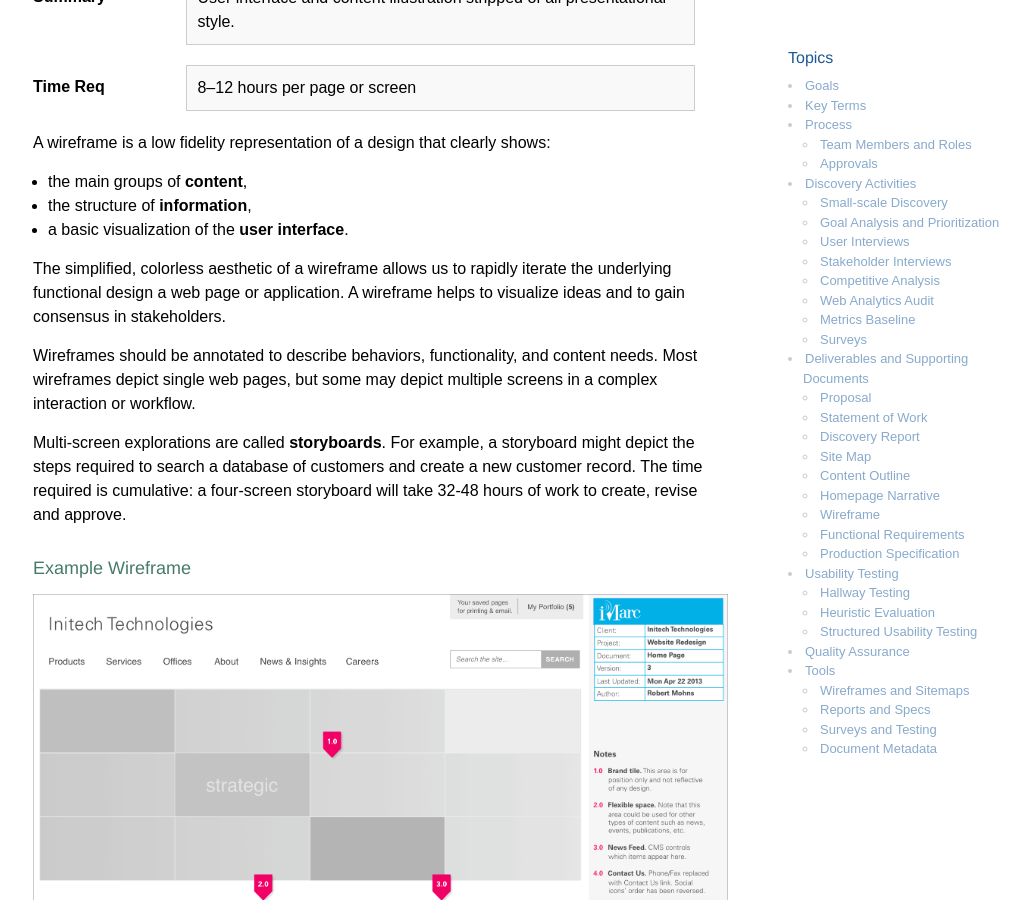
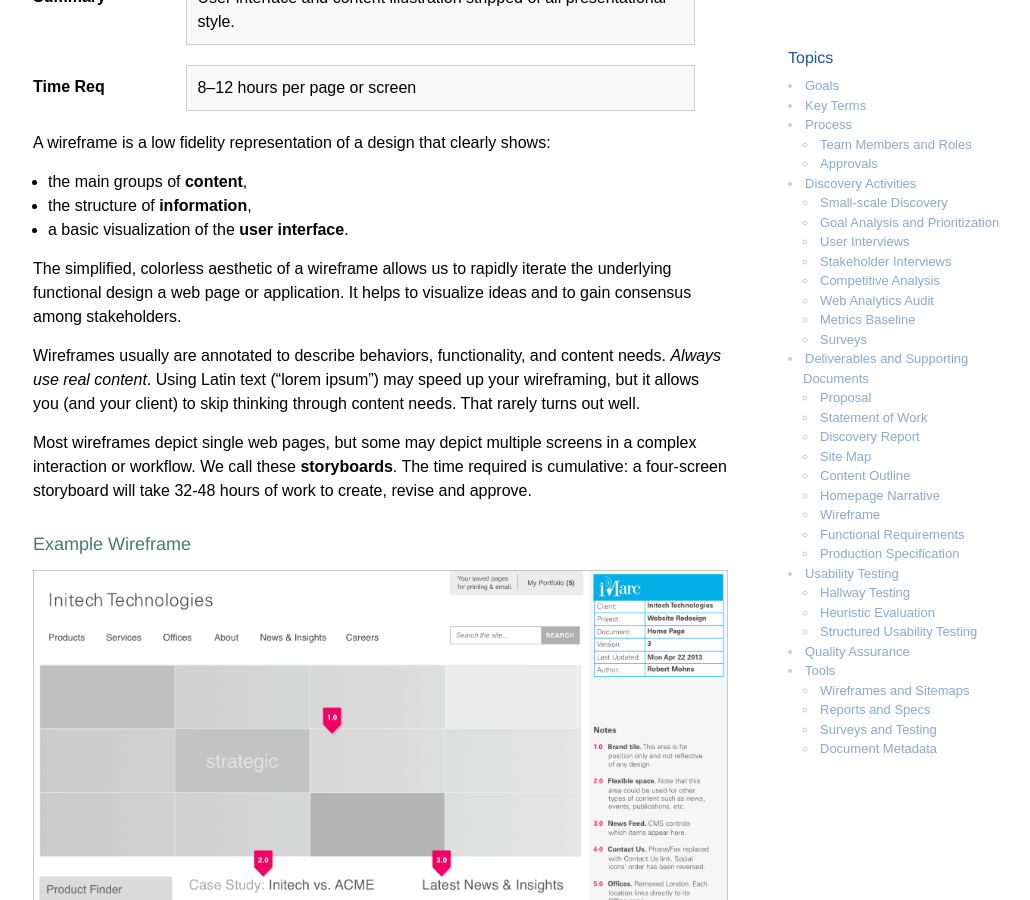
Before and after one commit to imarc/handbook, a Jekyll site: the page built from strategy.markdown, in a window 1280 px wide and 900 px high, scrolled down 12629 px. Shown: the whole window, without its empty margins (117-1147 px from the left). Built offline with Jekyll 4.4.1, drawn with Linux system fonts in a browser that asks for light colours; nearby versions of some CDN libraries; some of the changed text lies outside the part shown.

Commit message:
Wireframe content more better.

```diff
--- a/strategy.markdown
+++ b/strategy.markdown
@@ -438,11 +438,11 @@ A wireframe is a low fidelity representation of a design that clearly shows:
 + the structure of **information**,
 + a basic visualization of the **user interface**.
 
-The simplified, colorless aesthetic of a wireframe allows us to rapidly iterate the underlying functional design a web page or application. A wireframe helps to visualize ideas and to gain consensus in stakeholders.
+The simplified, colorless aesthetic of a wireframe allows us to rapidly iterate the underlying functional design a web page or application. It helps to visualize ideas and to gain consensus among stakeholders.
 
-Wireframes should be annotated to describe behaviors, functionality, and content needs. Most wireframes depict single web pages, but some may depict multiple screens in a complex interaction or workflow.
+Wireframes usually are annotated to describe behaviors, functionality, and content needs. *Always use real content*. Using Latin text (“lorem ipsum”) may speed up your wireframing, but it allows you (and your client) to skip thinking through content needs. That rarely turns out well.
 
-Multi-screen explorations are called **storyboards**. For example, a storyboard might depict the steps required to search a database of customers and create a new customer record. The time required is cumulative: a four-screen storyboard will take 32-48 hours of work to create, revise and approve.
+Most wireframes depict single web pages, but some may depict multiple screens in a complex interaction or workflow. We call these **storyboards**. The time required is cumulative: a four-screen storyboard will take 32-48 hours of work to create, revise and approve.
 
 #### Example Wireframe
 ![Example Wireframe](img/strategy/wireframe.png)
@@ -588,7 +588,7 @@ The most important qualification for a tool is *fitness for purpose*. We constan
 
 We generally use the [Konigi stencil set](http://konigi.com/tools/omnigraffle-wireframe-stencils) for wireframes. This provides a remarkably complete set of user interface components for web sites, applications and mobile devices.
 
-We also have created an "iMarc Objects" OmniGraffle stencil with some commonly used elements, including iMarc-branded metadata blocks.
+We also have created an "iMarc Objects" OmniGraffle stencil with some commonly used elements, including iMarc-branded metadata blocks. You can get the latest stencil from our file server, in FILES/user_experience/sitemap_wireframe_template/stencils/.
 
 
 ### Reports and Specs
```
